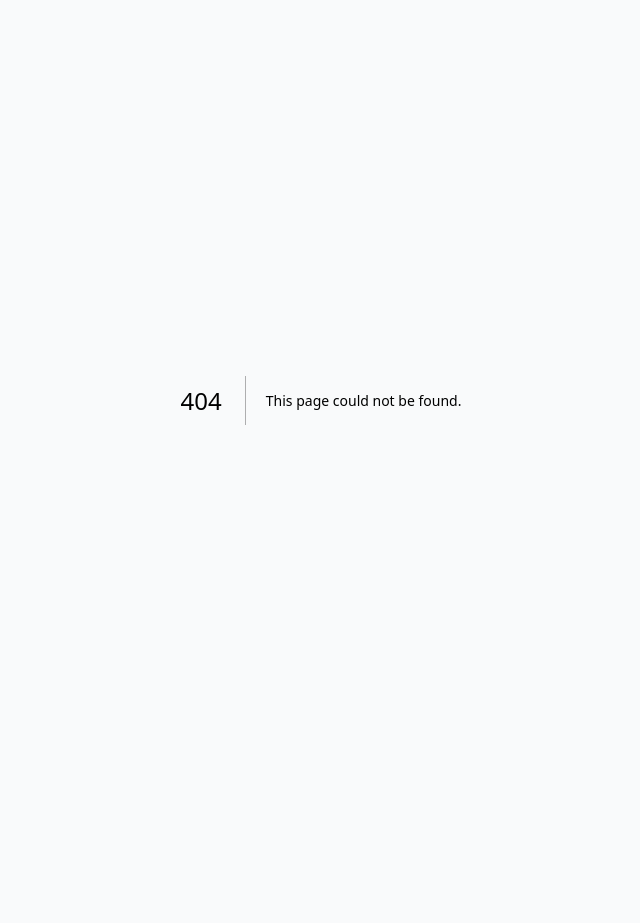
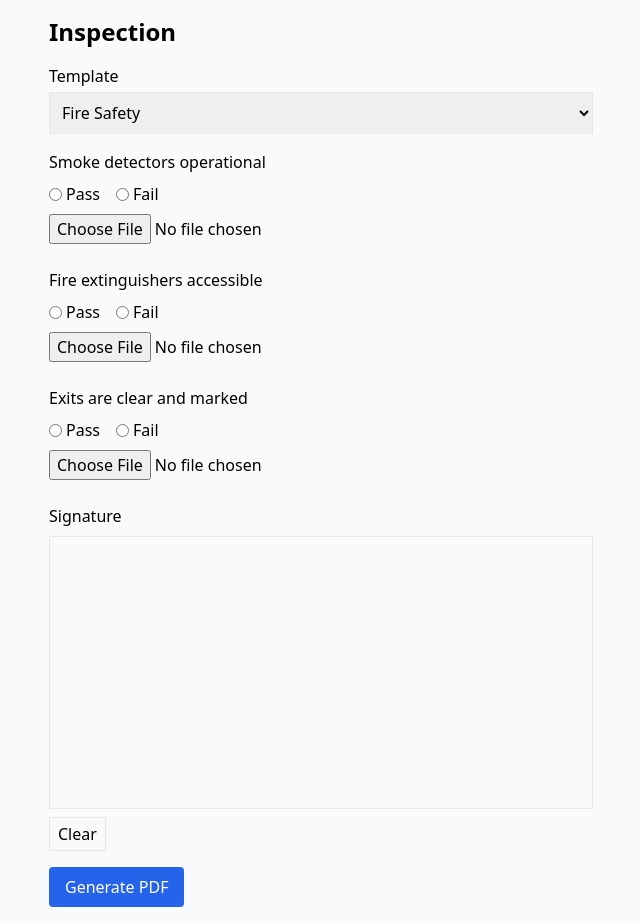
Before and after one commit to LafyOjo/Tenancy-Application, a Next.js app in the folder apps/web/: page /inspections in a window 1280 px wide. Before the commit this address had no page. Shown: the whole page, without its empty margins (319-959 px from the left). Before the commit the page ends 800 px from the top, so only its background shows below. Built offline with nearby package versions, Linux system fonts and the light colour scheme.

Commit message:
feat(web): add inspection templates and pdf export

```diff
--- /dev/null
+++ b/apps/web/app/inspections/page.tsx
@@ -0,0 +1,156 @@
+'use client';
+
+import { useState, useRef } from 'react';
+import { jsPDF } from 'jspdf';
+import { inspectionTemplates, getTemplate, ChecklistTemplate } from '../../lib/inspectionTemplates';
+
+type ItemResult = {
+  status: 'pass' | 'fail';
+  photo?: string;
+};
+
+export default function InspectionPage() {
+  const [templateId, setTemplateId] = useState('fire-safety');
+  const [results, setResults] = useState<Record<string, ItemResult>>({});
+  const canvasRef = useRef<HTMLCanvasElement>(null);
+  const [drawing, setDrawing] = useState(false);
+
+  const template: ChecklistTemplate | undefined = getTemplate(templateId);
+
+  const updateStatus = (itemId: string, status: 'pass' | 'fail') => {
+    setResults((prev) => ({ ...prev, [itemId]: { ...prev[itemId], status } }));
+  };
+
+  const handlePhoto = (itemId: string, file: File | null) => {
+    if (!file) return;
+    const reader = new FileReader();
+    reader.onload = (e) => {
+      setResults((prev) => ({ ...prev, [itemId]: { ...prev[itemId], photo: e.target?.result as string } }));
+    };
+    reader.readAsDataURL(file);
+  };
+
+  const startDraw = (e: React.PointerEvent<HTMLCanvasElement>) => {
+    setDrawing(true);
+    const ctx = canvasRef.current?.getContext('2d');
+    if (ctx) {
+      ctx.beginPath();
+      ctx.moveTo(e.nativeEvent.offsetX, e.nativeEvent.offsetY);
+    }
+  };
+
+  const draw = (e: React.PointerEvent<HTMLCanvasElement>) => {
+    if (!drawing) return;
+    const ctx = canvasRef.current?.getContext('2d');
+    if (ctx) {
+      ctx.lineTo(e.nativeEvent.offsetX, e.nativeEvent.offsetY);
+      ctx.stroke();
+    }
+  };
+
+  const endDraw = () => setDrawing(false);
+
+  const clearSignature = () => {
+    const ctx = canvasRef.current?.getContext('2d');
+    if (ctx) {
+      ctx.clearRect(0, 0, ctx.canvas.width, ctx.canvas.height);
+    }
+  };
+
+  const generatePdf = () => {
+    if (!template) return;
+    const doc = new jsPDF();
+    doc.text(`Inspection: ${template.name}`, 10, 10);
+    let y = 20;
+    template.items.forEach((item) => {
+      const res = results[item.id];
+      doc.text(`${item.description}: ${res?.status ?? 'N/A'}`, 10, y);
+      y += 8;
+      if (res?.photo) {
+        try {
+          doc.addImage(res.photo, 'JPEG', 10, y, 50, 40);
+          y += 45;
+        } catch {
+          // ignore image errors
+        }
+      }
+    });
+    const signature = canvasRef.current?.toDataURL('image/png');
+    if (signature) {
+      doc.addImage(signature, 'PNG', 10, y, 50, 20);
+    }
+    doc.save('inspection.pdf');
+  };
+
+  return (
+    <div className="p-4 max-w-xl mx-auto">
+      <h1 className="text-2xl font-bold mb-4">Inspection</h1>
+      <div className="mb-4">
+        <label className="block mb-1 font-medium">Template</label>
+        <select
+          className="border p-2 w-full"
+          value={templateId}
+          onChange={(e) => setTemplateId(e.target.value)}
+        >
+          {inspectionTemplates.map((t) => (
+            <option key={t.id} value={t.id}>
+              {t.name}
+            </option>
+          ))}
+        </select>
+      </div>
+      {template?.items.map((item) => (
+        <div key={item.id} className="mb-6">
+          <p className="font-medium mb-2">{item.description}</p>
+          <div className="flex items-center space-x-4 mb-2">
+            <label className="flex items-center space-x-1">
+              <input
+                type="radio"
+                name={`${item.id}-status`}
+                value="pass"
+                onChange={() => updateStatus(item.id, 'pass')}
+              />
+              <span>Pass</span>
+            </label>
+            <label className="flex items-center space-x-1">
+              <input
+                type="radio"
+                name={`${item.id}-status`}
+                value="fail"
+                onChange={() => updateStatus(item.id, 'fail')}
+              />
+              <span>Fail</span>
+            </label>
+          </div>
+          <input
+            type="file"
+            accept="image/*"
+            onChange={(e) => handlePhoto(item.id, e.target.files?.[0] ?? null)}
+          />
+        </div>
+      ))}
+      <div className="mb-4">
+        <p className="font-medium mb-2">Signature</p>
+        <canvas
+          ref={canvasRef}
+          width={300}
+          height={150}
+          className="border w-full mb-2"
+          onPointerDown={startDraw}
+          onPointerMove={draw}
+          onPointerUp={endDraw}
+          onPointerLeave={endDraw}
+        />
+        <button className="border px-2 py-1" onClick={clearSignature}>
+          Clear
+        </button>
+      </div>
+      <button
+        className="bg-blue-600 text-white px-4 py-2 rounded"
+        onClick={generatePdf}
+      >
+        Generate PDF
+      </button>
+    </div>
+  );
+}
--- /dev/null
+++ b/apps/web/lib/inspectionTemplates.ts
@@ -0,0 +1,35 @@
+export type ChecklistItem = {
+  id: string;
+  description: string;
+};
+
+export type ChecklistTemplate = {
+  id: string;
+  name: string;
+  items: ChecklistItem[];
+};
+
+export const inspectionTemplates: ChecklistTemplate[] = [
+  {
+    id: 'fire-safety',
+    name: 'Fire Safety',
+    items: [
+      { id: 'smoke-detectors', description: 'Smoke detectors operational' },
+      { id: 'fire-extinguishers', description: 'Fire extinguishers accessible' },
+      { id: 'exits-clear', description: 'Exits are clear and marked' },
+    ],
+  },
+  {
+    id: 'mold',
+    name: 'Mold',
+    items: [
+      { id: 'visible-mold', description: 'No visible mold present' },
+      { id: 'ventilation', description: 'Adequate ventilation in rooms' },
+      { id: 'moisture', description: 'No signs of moisture or leaks' },
+    ],
+  },
+];
+
+export function getTemplate(id: string): ChecklistTemplate | undefined {
+  return inspectionTemplates.find((t) => t.id === id);
+}
--- a/apps/web/package.json
+++ b/apps/web/package.json
@@ -26,7 +26,8 @@
     "bcryptjs": "^2.4.3",
     "speakeasy": "^2.0.0",
     "qrcode": "^1.5.3",
-    "react-calendar": "^4.0.0"
+    "react-calendar": "^4.0.0",
+    "jspdf": "^2.5.1"
   },
   "devDependencies": {
     "typescript": "^5.3.0",
```
